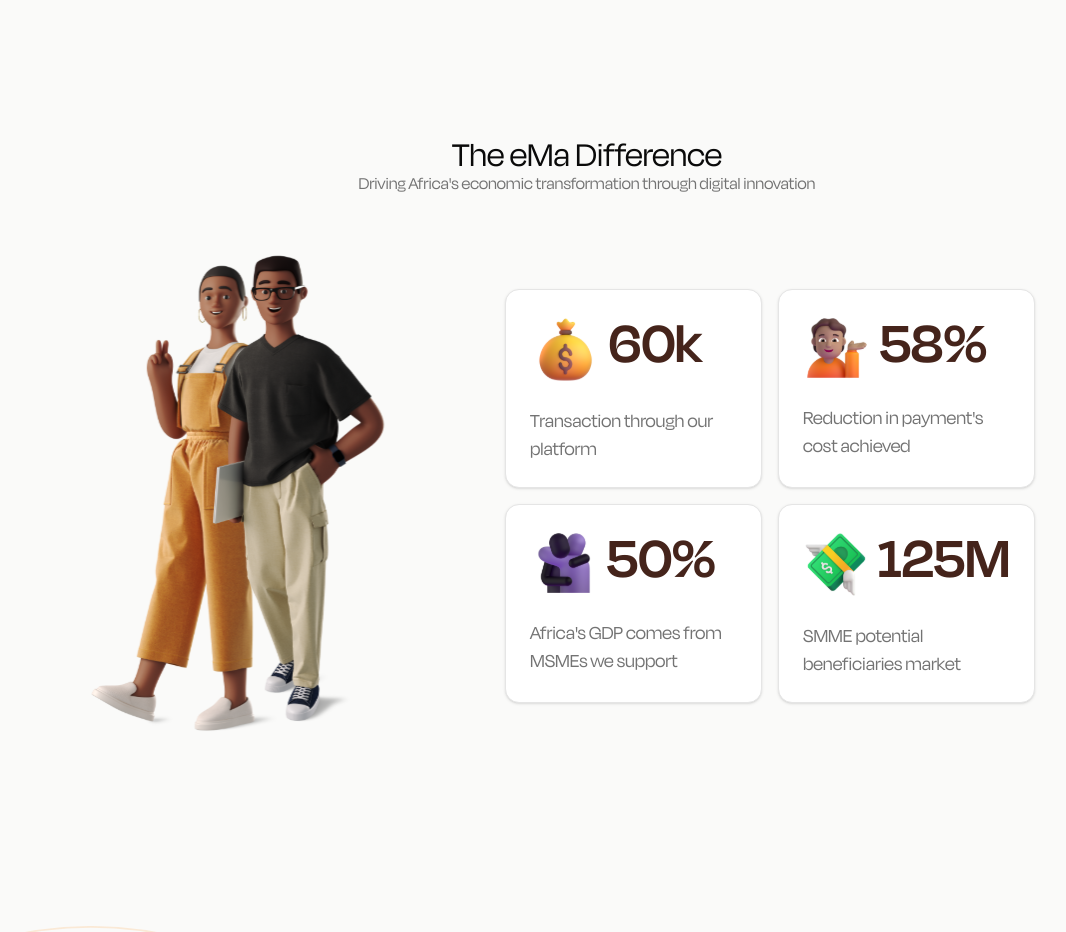
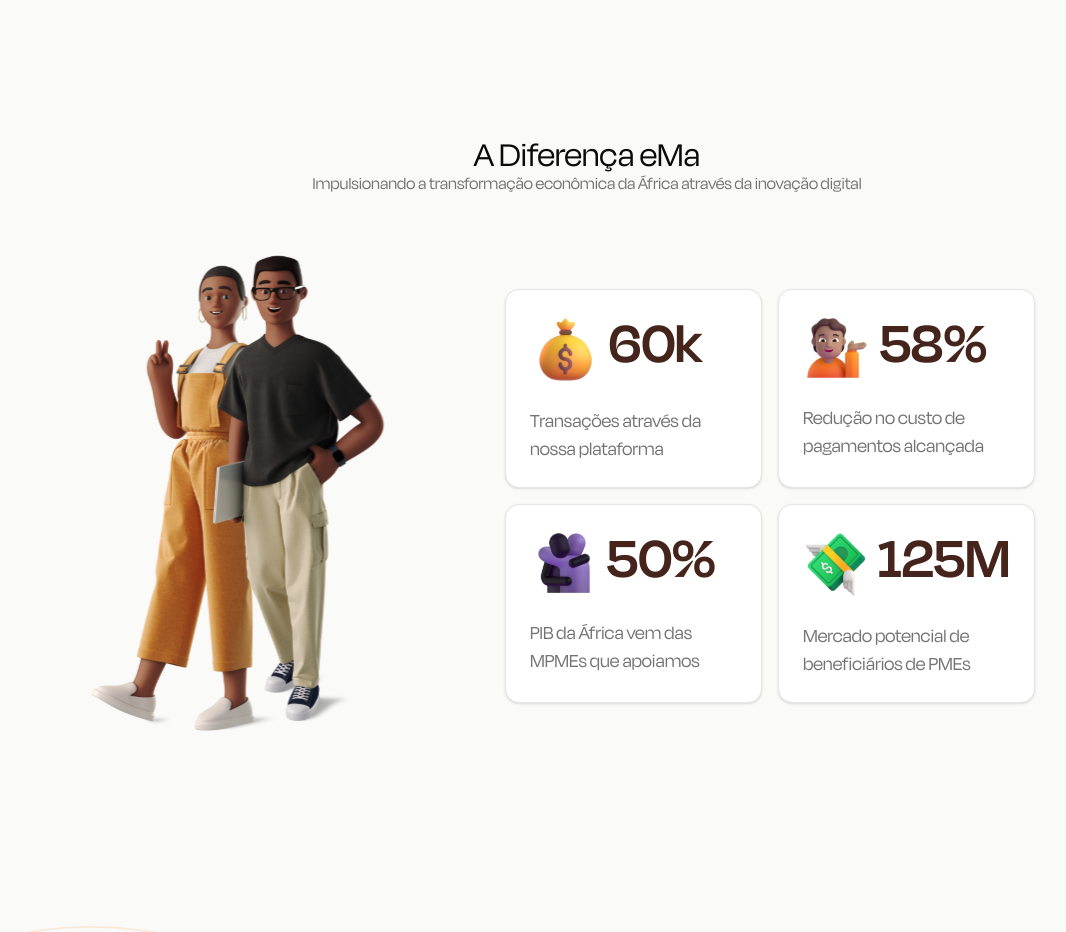
Before and after one commit to seif32/ema-landing, a React (Vite) app: page / in a window 1280 px wide. Shown: the part 840-1772 px from the top of the page, without its empty margins (53-1119 px from the left). Built offline with nearby package versions, Linux system fonts and the light colour scheme; no server answers.

Commit message:
refactor ema-diff-pr

```diff
--- a/src/components/sections/ema-difference/EmaDifference.jsx
+++ b/src/components/sections/ema-difference/EmaDifference.jsx
@@ -11,22 +11,22 @@
   {
     emoji: MoneyBag,
     value: "60k",
-    description: "Transaction through our platform",
+    description: "Transações através da nossa plataforma",
   },
   {
     emoji: TippingHand,
     value: "58%",
-    description: "Reduction in payment's cost achieved",
+    description: "Redução no custo de pagamentos alcançada",
   },
   {
     emoji: PeopleHugging,
     value: "50%",
-    description: "Africa's GDP comes from MSMEs we support",
+    description: "PIB da África vem das MPMEs que apoiamos",
   },
   {
     emoji: MoneyFlies,
     value: "125M",
-    description: "SMME potential beneficiaries market",
+    description: "Mercado potencial de beneficiários de PMEs",
   },
 ];
 
@@ -49,9 +49,10 @@
         animate={isInView ? { y: 0, opacity: 1 } : {}}
         transition={{ duration: 0.6, delay: 0.2 }}
       >
-        <h2 className="text-2xl md:text-4xl">The eMa Difference</h2>
+        <h2 className="text-2xl md:text-4xl">A Diferença eMa</h2>
         <p className="text-lg leading-none text-muted-foreground">
-          Driving Africa's economic transformation through digital innovation
+          Impulsionando a transformação econômica da África através da inovação
+          digital
         </p>
       </motion.div>
 
@@ -63,7 +64,7 @@
           animate={isInView ? { x: 0, opacity: 1 } : {}}
           transition={{ duration: 0.8, delay: 0.4 }}
         >
-          <img src={ManWoman} alt="Man and Woman" />
+          <img src={ManWoman} alt="Homem e Mulher" />
         </motion.div>
 
         {/* Cards Grid Animation */}
```
